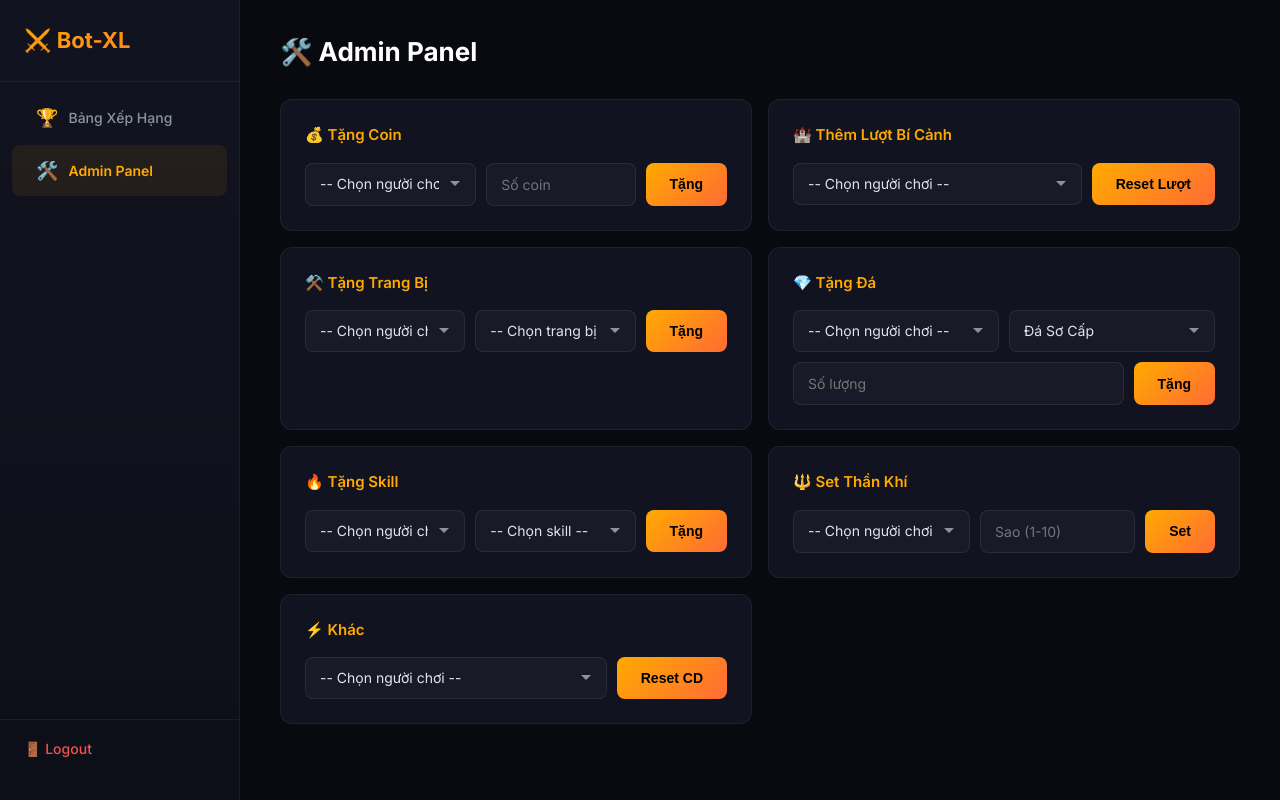
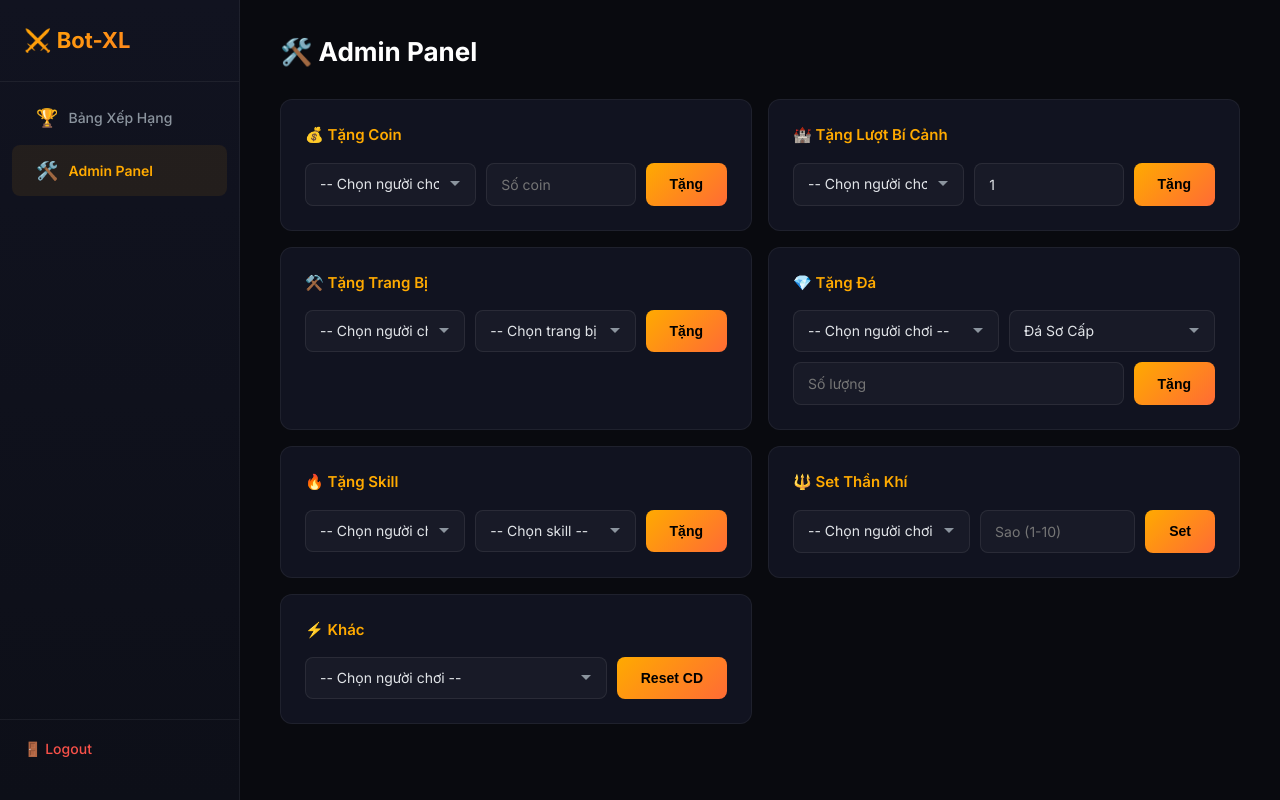
Before and after one commit to mrnamcpvn/botxl, a FastAPI app: page /admin in a window 1280 px wide. Run offline with FastAPI, Linux system fonts and the light colour scheme; the visitor is signed in with stand-in values (Sample User, id 1); data that the repository does not hold is empty.

Commit message:
feat: admin can set specific number of dungeon entries instead of just reset

```diff
--- a/web/routes/admin.py
+++ b/web/routes/admin.py
@@ -75,15 +75,15 @@ async def admin_coins(request: Request, player_id: str = Form(...), amount: int
     return templates.TemplateResponse(request, "admin.html", {"request": request, "is_admin": True, "players": players, "equips": equips, "skills": skills, "msg": msg})
 
 @router.post("/admin/dungeon", response_class=HTMLResponse)
-async def admin_dungeon(request: Request, player_id: str = Form(...)):
+async def admin_dungeon(request: Request, player_id: str = Form(...), entries: int = Form(...)):
     if not request.session.get("admin"):
         return RedirectResponse(url="/login")
     conn = get_db()
     try:
-        conn.execute("UPDATE dungeon_progress SET daily_entries=MAX(0, daily_entries-1), daily_tickets_bought=MAX(0, daily_tickets_bought-1) WHERE player_id=?", (player_id,))
         conn.execute("INSERT OR IGNORE INTO dungeon_progress (player_id, checkpoint, daily_entries, daily_tickets_bought, last_entry_date, last_week_reset) VALUES (?, 0, 0, 0, '', '')", (player_id,))
+        conn.execute("UPDATE dungeon_progress SET daily_entries=daily_entries-?, daily_tickets_bought=MAX(0, daily_tickets_bought-?) WHERE player_id=?", (entries, entries, player_id))
         conn.commit()
-        msg = f"✅ Reset lượt bí cảnh cho <@{player_id}>"
+        msg = f"✅ Tặng {entries} lượt bí cảnh cho <@{player_id}>"
     except Exception as e:
         msg, error = "", str(e)
     players = get_players(); equips = get_equip_list(); skills = get_skill_list()
--- a/web/templates/admin.html
+++ b/web/templates/admin.html
@@ -20,7 +20,7 @@
     </div>
 
     <div class="card">
-        <h2>🏰 Thêm Lượt Bí Cảnh</h2>
+        <h2>🏰 Tặng Lượt Bí Cảnh</h2>
         <form method="post" action="/admin/dungeon">
             <select name="player_id" required>
                 <option value="">-- Chọn người chơi --</option>
@@ -28,7 +28,8 @@
                 <option value="{{ p.id }}">{{ p.name }} (Lv.{{ p.level }})</option>
                 {% endfor %}
             </select>
-            <button type="submit">Reset Lượt</button>
+            <input name="entries" placeholder="Số lượt tặng" type="number" value="1" min="1" required>
+            <button type="submit">Tặng</button>
         </form>
     </div>
 
```
